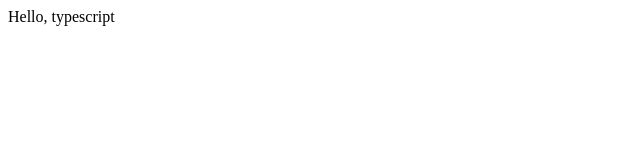
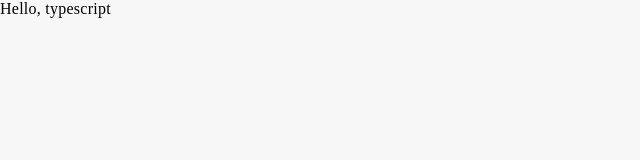
Before and after one commit to muskanbagrecha/social-media-react-app, a React (Create React App) app: page / in a window 1280 px wide. Shown: the top 160 px of the page, without its empty margins (0-640 px from the left). Built offline with nearby package versions, Linux system fonts and the light colour scheme; a small style sheet from the web is missing.

Commit message:
feat: created folder structure

```diff
--- a/src/firebase-config.js
+++ b/src/firebase-config.js
@@ -11,5 +11,5 @@ const firebaseConfig = {
   measurementId: "G-DDQM2NSRRE",
 };
 
-const app = initializeApp(firebaseConfig);
+export const app = initializeApp(firebaseConfig);
 export const db = getFirestore(app);
--- a/src/index.css
+++ b/src/index.css
@@ -0,0 +1,76 @@
+@import url("https://fashgram-ui.netlify.app/lighttheme.css");
+@import url('https://fonts.googleapis.com/css2?family=Roboto:wght@100;300;400;500;700&display=swap');
+@import url("https://cdnjs.cloudflare.com/ajax/libs/font-awesome/4.7.0/css/font-awesome.min.css");
+
+:root{
+    --white: #fff;
+    --black: #000;
+    --pure-theme-color: rgb(247, 247, 247);
+
+    --color-primary: rgb(145, 128, 196);
+    --color-primary-values: 145, 128, 196;
+
+    --color-white: rgb(247, 247, 247);
+    --color-white-values: 247, 247, 247;
+
+    --color-dark : rgb(11, 13, 23);
+    --color-dark-values: 11, 13, 23;
+
+    --color-secondary: rgb(156,163,175);
+    --color-secondary-values: 156,163,175;
+
+    --color-complementary: rgb(11, 13, 23);
+    --color-complementary-values: 11, 13, 23;
+
+    --color-current: rgb(247, 247, 247);
+    --box-shadow: 0 12px 8px -4px rgba(0, 0, 0, 0.5);
+
+    --card-background: rgba(197, 185, 185, 0.1);
+    --card-shadow: 0 3px 6px rgba(0,0,0,0.16), 0 3px 6px rgba(0,0,0,0.23);
+
+    --nav-color: #e9e5f3;
+    --toast-color: #323332;
+}
+
+[data-theme="dark"]{
+    --pure-theme-color: #000;
+
+    --color-primary: rgb(145, 128, 196);
+    --color-primary-values: 145, 128, 196;
+
+    --color-dark: rgb(11, 13, 23);
+    --color-secondary: rgb(156, 163, 175);
+
+    --color-complementary: rgb(247, 247, 247);
+    --color-complementary-values: 247, 247, 247;
+
+    --color-current: rgb(11, 13, 23);
+    --box-shadow: 0 14px 8px -2px rgba(255, 255, 255, 0.3);
+
+    --card-background: rgba(255, 255, 255, 0.2);
+
+    --nav-color: #484062;
+    --toast-color: #323332;
+}
+
+body::-webkit-scrollbar,
+.side-container::-webkit-scrollbar,
+.playlist-item-container::-webkit-scrollbar {
+    width: 10px;
+    height: 10px;
+}
+
+body::-webkit-scrollbar-thumb,
+.side-container::-webkit-scrollbar-thumb,
+.playlist-item-container::-webkit-scrollbar-thumb {
+    background-color: rgba(var(--color-primary-values), 0.5);   ;
+}
+
+body,
+html {
+    scroll-behavior: smooth;
+    letter-spacing: 0.25px;
+    margin: 0;
+    padding: 0;
+    background-color: var(--color-current);
+}
```
Also changed, not shown: public/index.html (+0 -23 lines).
